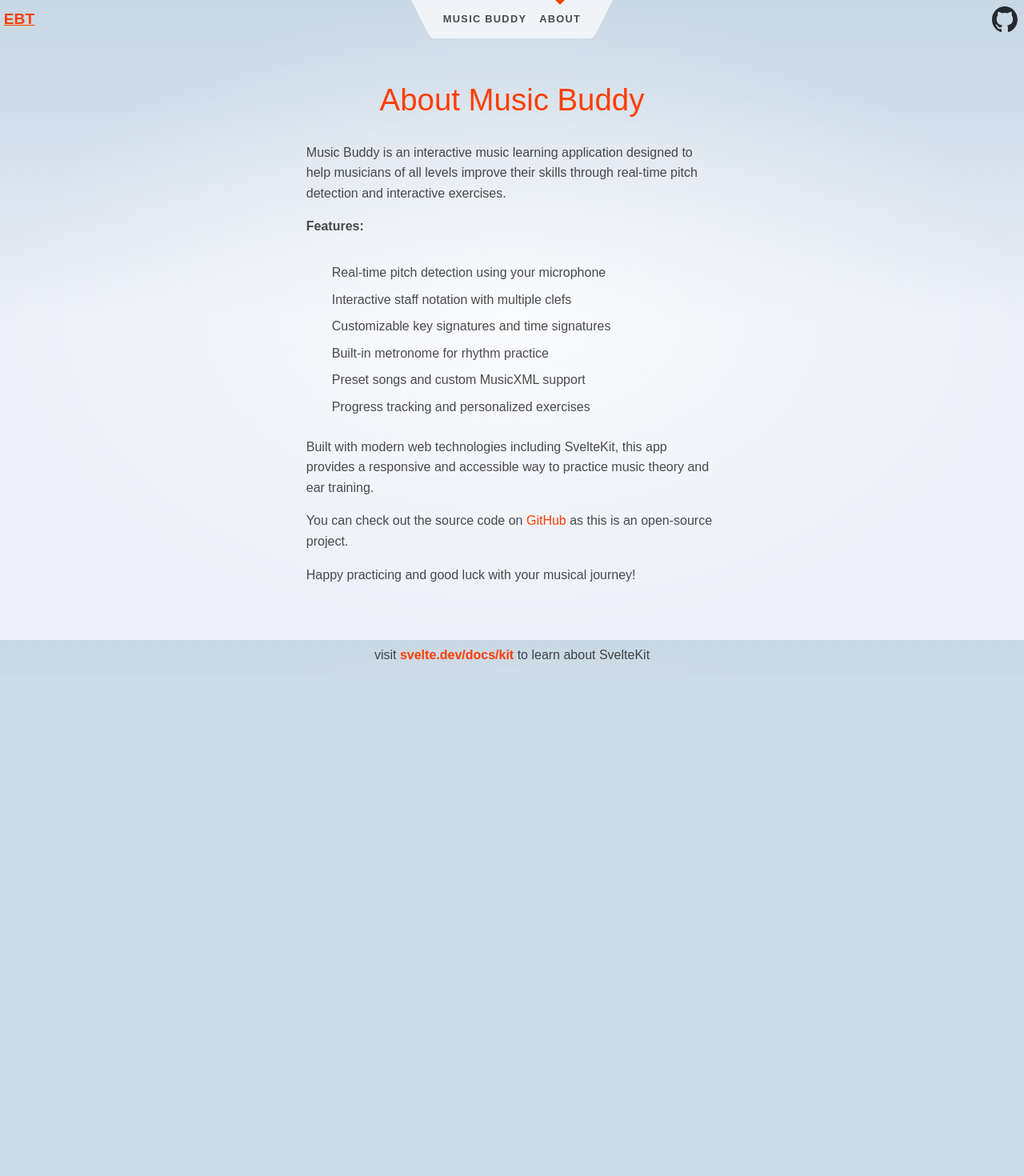
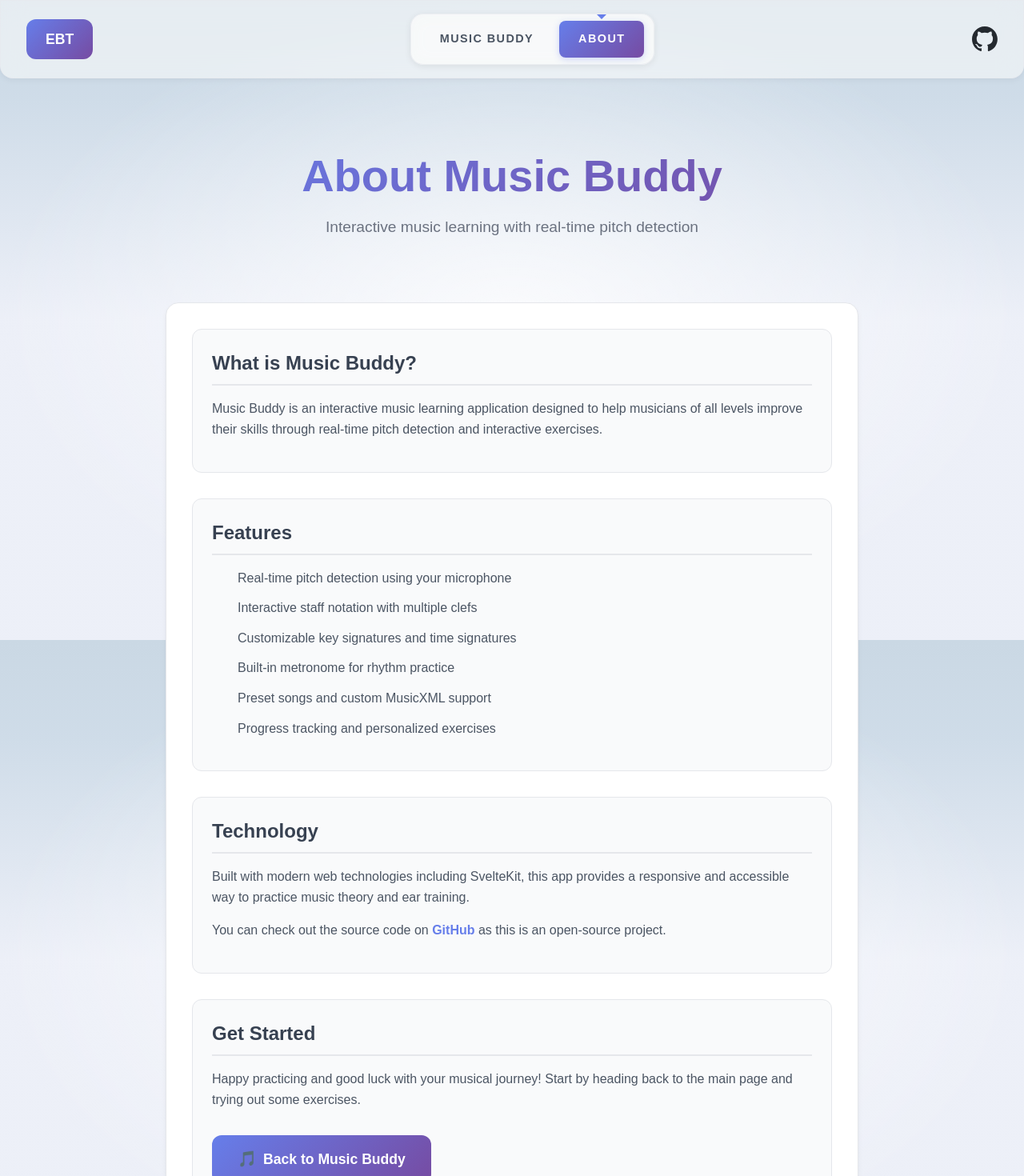
Before and after one commit to ebtrinh/musicplayhelper, a SvelteKit app in the folder code/musicbuddy/: page /about in a window 1280 px wide. Shown: the top 1470 px of the page at 80% size. Before the commit the page ends 843 px from the top, so only its background shows below. Built offline with nearby package versions, Linux system fonts and the light colour scheme.

Commit message:
moredesignchanges

```diff
--- a/code/musicbuddy/src/routes/+layout.svelte
+++ b/code/musicbuddy/src/routes/+layout.svelte
@@ -12,11 +12,7 @@
 		{@render children()}
 	</main>
 
-	<footer>
-		<p>
-			visit <a href="https://svelte.dev/docs/kit">svelte.dev/docs/kit</a> to learn about SvelteKit
-		</p>
-	</footer>
+
 </div>
 
 <style>
--- a/code/musicbuddy/src/routes/+page.svelte
+++ b/code/musicbuddy/src/routes/+page.svelte
@@ -901,8 +901,15 @@ if (useKeyOnly) {
   }
 </script>
 
+<div class="main-container">
+  <!-- Header Section -->
+  <header class="app-header">
+    <h1 class="app-title">Music Buddy</h1>
+    <p class="app-subtitle">Interactive music learning with real-time pitch detection</p>
+  </header>
+
   <!-- Auth UI -->
-<div class="auth-section">
+  <section class="auth-section">
     {#if userEmail}
       <div class="auth-info">
         <span class="auth-label">Signed in as:</span>
@@ -923,14 +930,7 @@ if (useKeyOnly) {
         </button>
       </div>
     {/if}
-</div>
-
-<div class="main-container">
-  <!-- Header Section -->
-  <header class="app-header">
-    <h1 class="app-title">Music Buddy</h1>
-    <p class="app-subtitle">Interactive music learning with real-time pitch detection</p>
-  </header>
+  </section>
 
   <!-- Control Panel Section -->
   <section class="control-panel">
@@ -1200,7 +1200,7 @@ if (useKeyOnly) {
     background: linear-gradient(135deg, #667eea 0%, #764ba2 100%);
     padding: 1rem 2rem;
     margin-bottom: 2rem;
-    border-radius: 0 0 1rem 1rem;
+    border-radius: 1rem;
     box-shadow: 0 4px 6px rgba(0, 0, 0, 0.1);
   }
 
--- a/code/musicbuddy/src/routes/Header.svelte
+++ b/code/musicbuddy/src/routes/Header.svelte
@@ -5,15 +5,12 @@
 
 <header>
 	<div class="corner">
-		<a href="https://ebtlabs.site" title="EBT Labs">
+		<a href="https://ebtlabs.site" title="EBT Labs" class="ebt-button">
 			<span class="logo-text">EBT</span>
 		</a>
 	</div>
 
 	<nav>
-		<svg viewBox="0 0 2 3" aria-hidden="true">
-			<path d="M0,0 L1,2 C1.5,3 1.5,3 2,3 L2,0 Z" />
-		</svg>
 		<ul>
 			<li aria-current={page.url.pathname === '/' ? 'page' : undefined}>
 				<a href="/">Music Buddy</a>
@@ -22,9 +19,6 @@
 				<a href="/about">About</a>
 			</li>
 		</ul>
-		<svg viewBox="0 0 2 3" aria-hidden="true">
-			<path d="M0,0 L0,3 C0.5,3 0.5,3 1,2 L2,0 Z" />
-		</svg>
 	</nav>
 
 	<div class="corner">
@@ -38,19 +32,26 @@
 	header {
 		display: flex;
 		justify-content: space-between;
+		align-items: center;
+		padding: 1rem 2rem;
+		background: rgba(249, 250, 251, 0.6);
+		backdrop-filter: blur(15px);
+		border-radius: 0 0 1rem 1rem;
+		box-shadow: 0 2px 8px rgba(0, 0, 0, 0.05);
+		margin-bottom: 2rem;
+		border: 1px solid rgba(229, 231, 235, 0.4);
 	}
 
 	.corner {
-		width: 3em;
-		height: 3em;
+		width: auto;
+		height: auto;
 	}
 
 	.corner a {
 		display: flex;
 		align-items: center;
 		justify-content: center;
-		width: 100%;
-		height: 100%;
+		text-decoration: none;
 	}
 
 	.corner img {
@@ -59,49 +60,54 @@
 		object-fit: contain;
 	}
 
-	.logo-text {
-		font-size: 1.2rem;
-		font-weight: bold;
-		color: var(--color-theme-1);
-		text-decoration: none;
+	.ebt-button {
+		padding: 0.75rem 1.5rem;
+		background: linear-gradient(135deg, #667eea 0%, #764ba2 100%);
+		color: white;
+		border-radius: 0.75rem;
+		font-weight: 600;
+		transition: transform 0.2s ease, box-shadow 0.2s ease;
 	}
 
-	.logo-text:hover {
-		color: var(--color-theme-2);
+	.ebt-button:hover {
+		transform: translateY(-2px);
+		box-shadow: 0 8px 25px rgba(102, 126, 234, 0.3);
+	}
+
+	.logo-text {
+		font-size: 1.1rem;
+		font-weight: bold;
+		color: white;
+		text-decoration: none;
 	}
 
 	nav {
 		display: flex;
 		justify-content: center;
-		--background: rgba(255, 255, 255, 0.7);
-	}
-
-	svg {
-		width: 2em;
-		height: 3em;
-		display: block;
-	}
-
-	path {
-		fill: var(--background);
+		background: rgba(249, 250, 251, 0.8);
+		backdrop-filter: blur(10px);
+		border-radius: 1rem;
+		padding: 0.5rem;
+		box-shadow: 0 2px 8px rgba(0, 0, 0, 0.08);
+		border: 1px solid rgba(229, 231, 235, 0.6);
 	}
 
 	ul {
 		position: relative;
 		padding: 0;
 		margin: 0;
-		height: 3em;
+		height: auto;
 		display: flex;
 		justify-content: center;
 		align-items: center;
 		list-style: none;
-		background: var(--background);
-		background-size: contain;
+		background: transparent;
+		gap: 0;
 	}
 
 	li {
 		position: relative;
-		height: 100%;
+		height: auto;
 	}
 
 	li[aria-current='page']::before {
@@ -110,27 +116,47 @@
 		width: 0;
 		height: 0;
 		position: absolute;
-		top: 0;
-		left: calc(50% - var(--size));
+		top: -0.5rem;
+		left: 50%;
+		transform: translateX(-50%);
 		border: var(--size) solid transparent;
-		border-top: var(--size) solid var(--color-theme-1);
+		border-top: var(--size) solid #667eea;
 	}
 
 	nav a {
 		display: flex;
-		height: 100%;
+		height: auto;
 		align-items: center;
-		padding: 0 0.5rem;
-		color: var(--color-text);
-		font-weight: 700;
-		font-size: 0.8rem;
+		padding: 0.75rem 1.5rem;
+		color: #4b5563;
+		font-weight: 600;
+		font-size: 0.9rem;
 		text-transform: uppercase;
 		letter-spacing: 0.1em;
 		text-decoration: none;
-		transition: color 0.2s linear;
+		transition: all 0.2s ease;
+		border-radius: 0.5rem;
+		margin: 0 0.25rem;
 	}
 
-	a:hover {
-		color: var(--color-theme-1);
+	nav a:hover {
+		color: #667eea;
+		background: rgba(255, 255, 255, 0.6);
+		transform: translateY(-1px);
+		box-shadow: 0 2px 8px rgba(102, 126, 234, 0.15);
+	}
+
+	li[aria-current='page'] a {
+		color: white;
+		font-weight: 700;
+		background: linear-gradient(135deg, #667eea 0%, #764ba2 100%);
+		box-shadow: 0 2px 8px rgba(102, 126, 234, 0.3);
+	}
+
+	li[aria-current='page'] a:hover {
+		color: white;
+		background: linear-gradient(135deg, #5a67d8 0%, #6b46c1 100%);
+		transform: translateY(-1px);
+		box-shadow: 0 4px 12px rgba(102, 126, 234, 0.4);
 	}
 </style>
--- a/code/musicbuddy/src/routes/about/+page.svelte
+++ b/code/musicbuddy/src/routes/about/+page.svelte
@@ -3,17 +3,26 @@
 	<meta name="description" content="About Music Buddy - Learn music with interactive exercises" />
 </svelte:head>
 
-<div class="text-column">
-	<h1>About Music Buddy</h1>
+<div class="main-container">
+	<!-- Header Section -->
+	<header class="app-header">
+		<h1 class="app-title">About Music Buddy</h1>
+		<p class="app-subtitle">Interactive music learning with real-time pitch detection</p>
+	</header>
 
-	<p>
+	<!-- About Content Section -->
+	<section class="about-section">
+		<div class="about-content">
+			<div class="content-card">
+				<h2 class="section-title">What is Music Buddy?</h2>
+				<p class="content-text">
 					Music Buddy is an interactive music learning application designed to help musicians of all levels improve their skills through real-time pitch detection and interactive exercises.
 				</p>
+			</div>
 
-	<p>
-		<strong>Features:</strong>
-	</p>
-	<ul>
+			<div class="content-card">
+				<h2 class="section-title">Features</h2>
+				<ul class="feature-list">
 					<li>Real-time pitch detection using your microphone</li>
 					<li>Interactive staff notation with multiple clefs</li>
 					<li>Customizable key signatures and time signatures</li>
@@ -21,52 +30,167 @@
 					<li>Preset songs and custom MusicXML support</li>
 					<li>Progress tracking and personalized exercises</li>
 				</ul>
+			</div>
 
-	<p>
+			<div class="content-card">
+				<h2 class="section-title">Technology</h2>
+				<p class="content-text">
 					Built with modern web technologies including SvelteKit, this app provides a responsive and accessible way to practice music theory and ear training.
 				</p>
-
-	<p>
-		You can check out the source code on <a href="https://github.com/ebtrinh/musicplayhelper">GitHub</a> as this is an open-source project.
-	</p>
-
-	<p>
-		Happy practicing and good luck with your musical journey!
+				<p class="content-text">
+					You can check out the source code on <a href="https://github.com/ebtrinh/musicplayhelper" class="github-link">GitHub</a> as this is an open-source project.
 				</p>
 			</div>
 
+			<div class="content-card">
+				<h2 class="section-title">Get Started</h2>
+				<p class="content-text">
+					Happy practicing and good luck with your musical journey! Start by heading back to the main page and trying out some exercises.
+				</p>
+				<a href="/" class="back-button">
+					<span class="button-icon">🎵</span>
+					Back to Music Buddy
+				</a>
+			</div>
+		</div>
+	</section>
+</div>
+
 <style>
-	.text-column {
-		max-width: 65ch;
+	/* Main Container */
+	.main-container {
+		max-width: 1400px;
 		margin: 0 auto;
-		padding: 2rem;
+		padding: 0 2rem;
 	}
 
-	h1 {
-		color: var(--color-theme-1);
-		margin-bottom: 1.5rem;
+	/* Header */
+	.app-header {
+		text-align: center;
+		margin-bottom: 3rem;
+		padding: 2rem 0;
 	}
 
-	p {
-		margin-bottom: 1rem;
-		line-height: 1.6;
-	}
-
-	ul {
-		margin: 1rem 0 1rem 2rem;
-		line-height: 1.6;
-	}
-
-	li {
+	.app-title {
+		font-size: 3.5rem;
+		font-weight: 800;
+		background: linear-gradient(135deg, #667eea 0%, #764ba2 100%);
+		-webkit-background-clip: text;
+		-webkit-text-fill-color: transparent;
+		background-clip: text;
 		margin-bottom: 0.5rem;
 	}
 
-	a {
-		color: var(--color-theme-1);
-		text-decoration: none;
+	.app-subtitle {
+		font-size: 1.2rem;
+		color: #6b7280;
+		font-weight: 500;
 	}
 
-	a:hover {
+	/* About Section */
+	.about-section {
+		background: white;
+		border-radius: 1rem;
+		padding: 2rem;
+		margin-bottom: 2rem;
+		box-shadow: 0 4px 6px rgba(0, 0, 0, 0.05);
+		border: 1px solid #e5e7eb;
+	}
+
+	.about-content {
+		display: flex;
+		flex-direction: column;
+		gap: 2rem;
+		max-width: 800px;
+		margin: 0 auto;
+	}
+
+	.content-card {
+		padding: 1.5rem;
+		background: #f9fafb;
+		border-radius: 0.75rem;
+		border: 1px solid #e5e7eb;
+	}
+
+	.section-title {
+		font-size: 1.5rem;
+		font-weight: 700;
+		color: #374151;
+		margin-bottom: 1rem;
+		padding-bottom: 0.5rem;
+		border-bottom: 2px solid #e5e7eb;
+	}
+
+	.content-text {
+		margin-bottom: 1rem;
+		line-height: 1.6;
+		color: #4b5563;
+		font-size: 1rem;
+	}
+
+	.feature-list {
+		margin: 1rem 0 1rem 2rem;
+		line-height: 1.6;
+		color: #4b5563;
+	}
+
+	.feature-list li {
+		margin-bottom: 0.75rem;
+		font-size: 1rem;
+	}
+
+	.github-link {
+		color: #667eea;
+		text-decoration: none;
+		font-weight: 600;
+	}
+
+	.github-link:hover {
 		text-decoration: underline;
 	}
+
+	.back-button {
+		display: inline-flex;
+		align-items: center;
+		gap: 0.5rem;
+		padding: 1rem 2rem;
+		background: linear-gradient(135deg, #667eea 0%, #764ba2 100%);
+		color: white;
+		border: none;
+		border-radius: 0.75rem;
+		font-size: 1.1rem;
+		font-weight: 600;
+		cursor: pointer;
+		text-decoration: none;
+		transition: transform 0.2s ease, box-shadow 0.2s ease;
+		margin-top: 1rem;
+	}
+
+	.back-button:hover {
+		transform: translateY(-2px);
+		box-shadow: 0 8px 25px rgba(102, 126, 234, 0.3);
+	}
+
+	.button-icon {
+		font-size: 1.2rem;
+	}
+
+	/* Responsive Design */
+	@media (max-width: 768px) {
+		.main-container {
+			padding: 0 1rem;
+		}
+
+		.app-title {
+			font-size: 2.5rem;
+		}
+
+		.about-section {
+			padding: 1.5rem;
+		}
+
+		.content-card {
+			padding: 1rem;
+		}
+	}
 </style>
```
Lines whose indentation alone changed are shown as unchanged.
